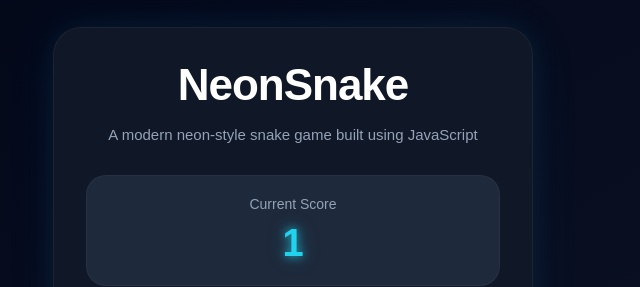
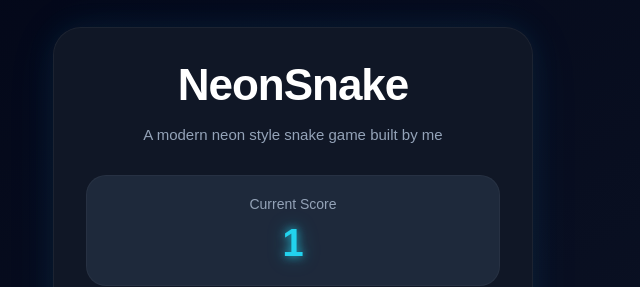
Before and after one commit to juny62017/neon-snake-game, a plain HTML site: page index.html in a window 1280 px wide. Shown: the top 287 px of the page, 347-987 px from the left. Drawn offline with Linux system fonts and the light colour scheme.

Commit message:
Change game description in index.html
Updated game description in the HTML file.

```diff
--- a/index.html
+++ b/index.html
@@ -26,7 +26,7 @@
             </h1>
 
             <p class="game-info">
-                A modern neon-style snake game built using JavaScript
+                A modern neon style snake game built by me
             </p>
 
         </div>
```
